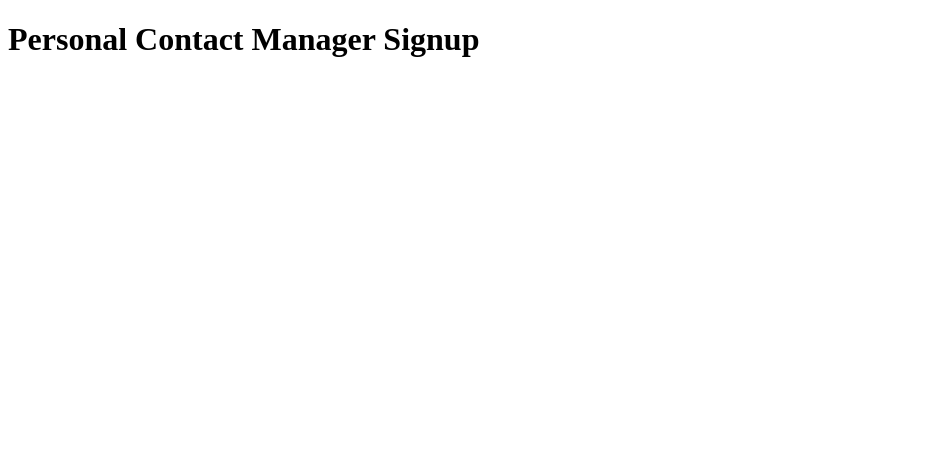
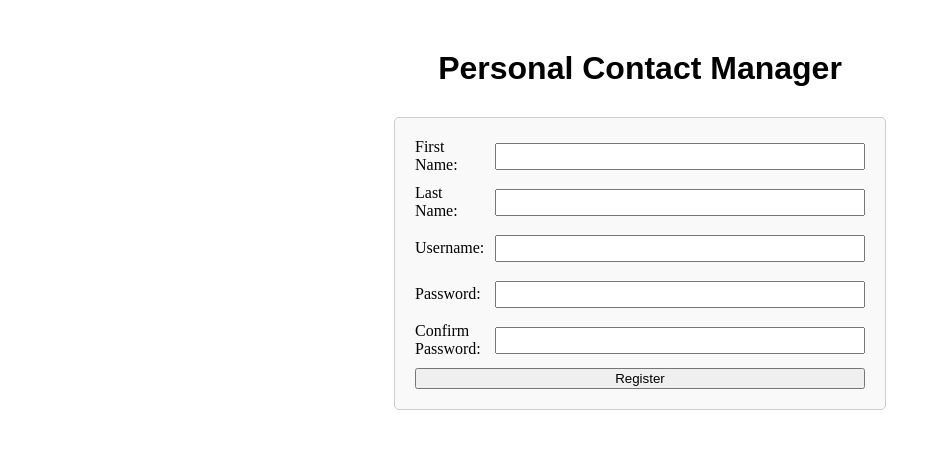
Before and after one commit to jarielys-cg/cop4331-small-project-20, a PHP site: page /html/signup.html in a window 1280 px wide. Shown: the top 449 px of the page, without its empty margins (0-941 px from the left). Run offline with PHP 8.4, Linux system fonts and the light colour scheme.

Commit message:
Add registration form to signup.html

```diff
--- a/css/signup.css
+++ b/css/signup.css
@@ -5,8 +5,8 @@ body h1{
     font-family: Arial, sans-serif;
 }
 
-.login-box {
-    width: 300px;
+.register-box {
+    width: 450px;
     margin: 0 auto;
     padding: 20px;
     border: 1px solid #ccc;
@@ -16,19 +16,19 @@ body h1{
     flex-direction: column;
 }
 
-.username-entry, .password-entry {
+.firstname-entry, .lastname-entry, .username-entry, .password-entry, .passwordconfirm-entry {
     display: flex;
     align-items: center;
     margin-bottom: 10px;
 }
 
-.username-entry label, .password-entry label {
+.firstname-entry label, .lastname-entry label, .username-entry label, .password-entry label, .passwordconfirm-entry label {
     display: flex;
     align-items: center;
     width: 70px;
 }
 
-.username-entry input, .password-entry input {
+.firstname-entry input, .lastname-entry input, .username-entry input, .password-entry input, .passwordconfirm-entry input {
     padding: 4px;
     margin-left: 10px;
     flex-grow: 1;
--- a/html/signup.html
+++ b/html/signup.html
@@ -4,16 +4,41 @@
         <meta charset="utf-8">
         <meta name="viewport" content="width=device-width, initial-scale=1.0">
 
-        <title>Personal Contact Manager Signup</title>
-        <!--
-        Commented out stylesheet link for now
-        <link rel="stylesheet" type="text/css" href="styles.css">
-        -->
+        <title>Personal Contact Manager</title>
+        <link rel="stylesheet" type="text/css" href="../css/signup.css">
     </head>
 
     <body>
         <h1>
-            Personal Contact Manager Signup
+            Personal Contact Manager
         </h1>
+
+        <div class="register-box">
+            <div class="firstname-entry">
+                <label for="firstname">First Name:</label>
+                <input type="text" id="firstname" name="firstname"> <br><br>
+            </div>
+
+            <div class="lastname-entry">
+                <label for="lastname">Last Name:</label>
+                <input type="text" id="lastname" name="lastname"> <br><br>
+            </div>
+
+            <div class="username-entry">
+                <label for="username">Username:</label>
+                <input type="text" id="username" name="username"> <br><br>
+            </div>
+
+            <div class="password-entry">
+                <label for="password">Password:</label>
+                <input type="password" id="password" name="password"> <br><br>
+            </div>
+
+            <div class="passwordconfirm-entry">
+                <label for="passwordconfirm">Confirm Password:</label>
+                <input type="password" id="passwordconfirm" name="passwordconfirm"> <br><br>
+            </div>
+            <button type="submit" class="register-button">Register</button>
+        </div>
     </body>
 </html>
```
